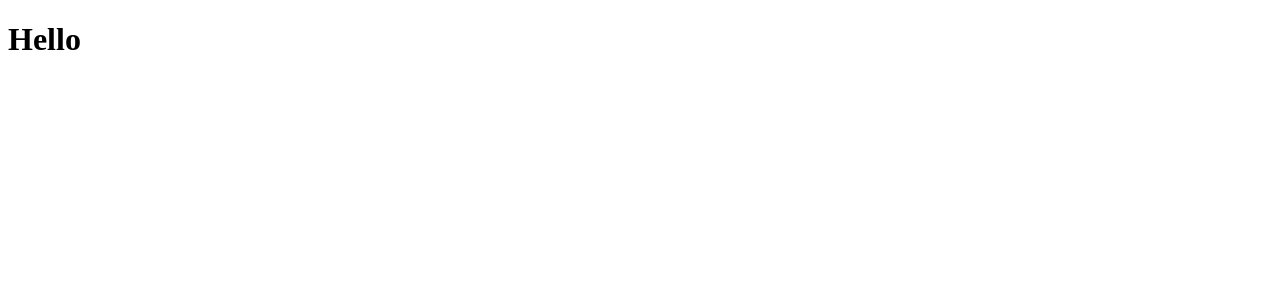
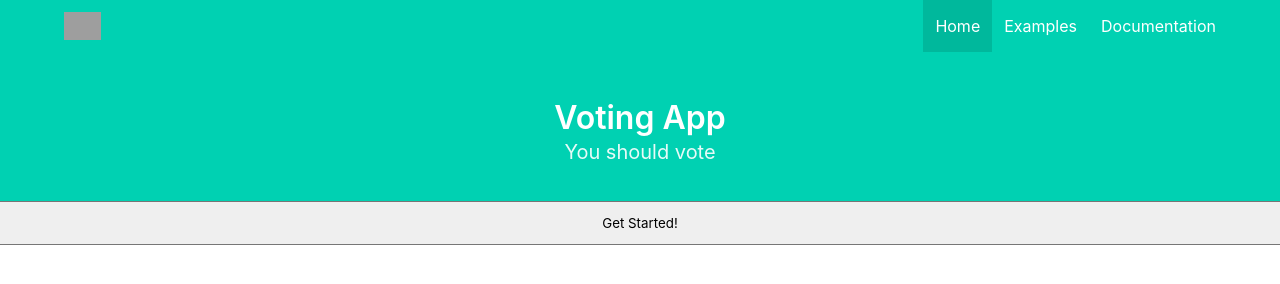
Before and after one commit to CamWills89/citizen-portal, a plain HTML site: page index.html in a window 1280 px wide. Drawn offline with nearby package versions, Linux system fonts and the light colour scheme; grey boxes are pictures that could not be loaded.

Commit message:
basic html

```diff
--- a/assets/css/styles.css
+++ b/assets/css/styles.css
@@ -0,0 +1,7 @@
+* {
+    box-sizing: border-box;
+}
+
+/* button {
+    justify-content: center;
+} */
--- a/assets/js/script.js
+++ b/assets/js/script.js
@@ -0,0 +1,10 @@
+//javascript google map api
+//claire's api key google civic AIzaSyBuB1fEZKUXfj7JWkm-7hKc8f6JS99iCPE
+//cameron's google civic api AIzaSyCaQylnKFXTaeh7o8Vuenj8LKnFkcr6nQE
+
+let VotingSearchEl = document.querySelector("#voting-search");
+
+
+$("#voting-search").on("click", function(){
+    $(".modal").addClass(".is-active")
+})
--- a/index.html
+++ b/index.html
@@ -3,9 +3,69 @@
 <head>
     <meta charset="UTF-8">
     <meta name="viewport" content="width=device-width, initial-scale=1.0">
-    <title>Voting App</title>
+    <title>Voting App landing page</title>
+    <link rel="stylesheet" href="https://cdnjs.cloudflare.com/ajax/libs/bulma/0.9.0/css/bulma.min.css" integrity="sha512-ADrqa2PY1TZtb/MoLZIZu/Z/LlPaWQeDMBV73EMwjGam43/JJ5fqW38Rq8LJOVGCDfrJeOMS3Q/wRUVzW5DkjQ==" crossorigin="anonymous" />
+    <script defer src="https://use.fontawesome.com/releases/v5.3.1/js/all.js"></script>
+    <link rel="stylesheet" href="/assets/css/styles.css">
 </head>
 <body>
-   <h1>Hello</h1>
+
+    <section class="hero is-primary is-mobile">
+        <!-- Hero head: will stick at the top -->
+        <div class="hero-head">
+          <nav class="navbar">
+            <div class="container">
+              <div class="navbar-brand">
+                <a class="navbar-item">
+                  <img src="https://bulma.io/images/bulma-type-white.png" alt="Logo">
+                </a>
+                <span class="navbar-burger burger" data-target="navbarMenuHeroA">
+                  <span></span>
+                  <span></span>
+                  <span></span>
+                </span>
+              </div>
+              <div id="navbarMenuHeroA" class="navbar-menu">
+                <div class="navbar-end">
+                  <a class="navbar-item is-active">
+                    Home
+                  </a>
+                  <a class="navbar-item">
+                    Examples
+                  </a>
+                  <a class="navbar-item">
+                    Documentation
+                  </a>
+                </div>
+              </div>
+            </div>
+          </nav>
+        </div>
+
+        <!-- Hero content: will be in the middle -->
+        <div class="hero-body">
+          <div class="container has-text-centered">
+            <h1 class="title">
+                Voting App
+            </h1>
+            <h2 class="subtitle">
+              You should vote
+            </h2>
+          </div>
+        </div>
+      </section>
+      <div class="columns">
+   <button type="submit" class="column is-centered" id="voting-search">Get Started!</button>
+   </div>
+   <!--modal-->
+   <div class="modal">
+       <div class="modal-content">
+
+       </div>
+
+   </div>
+
+   <script src="https://cdnjs.cloudflare.com/ajax/libs/jquery/3.4.1/jquery.min.js"></script>
+   <script src="assets/js/script.js"></script>
 </body>
 </html>
```
